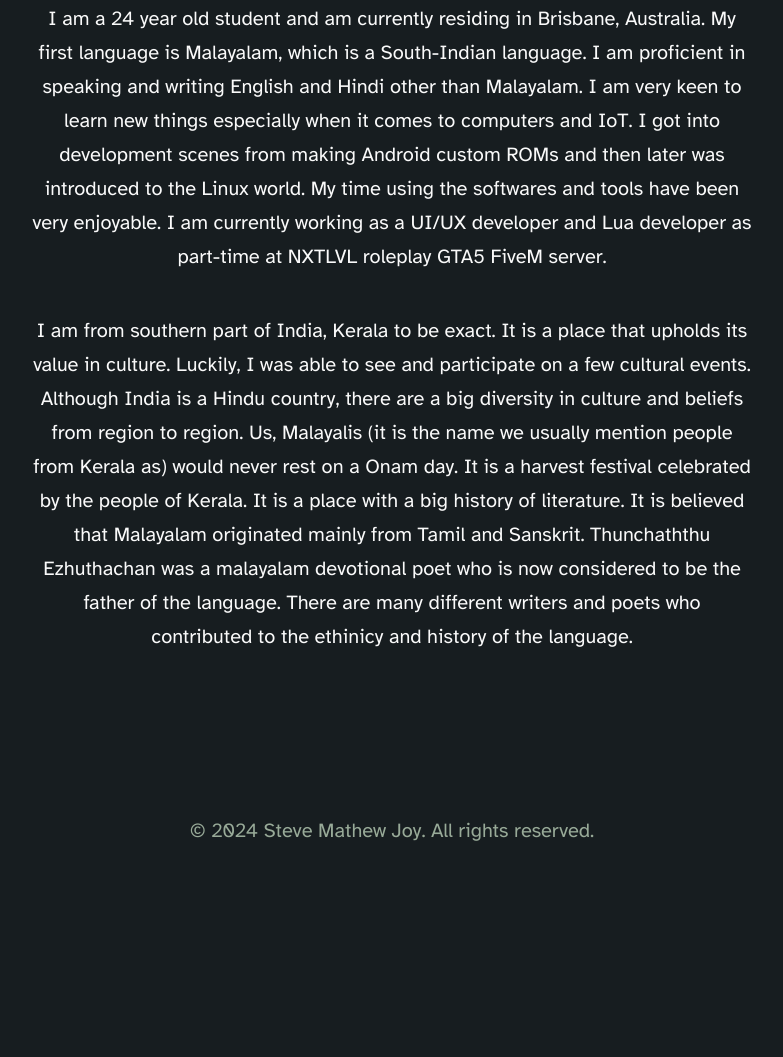
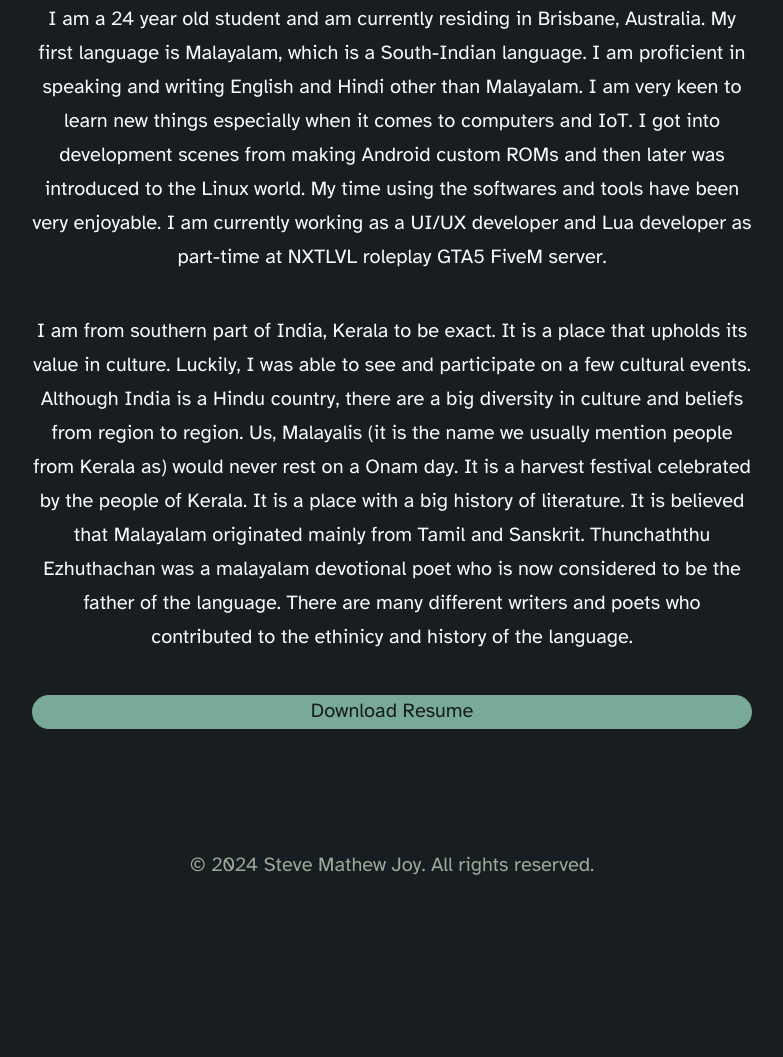
Before and after one commit to RaySlash/rayslash.me, an Astro site: page /about in a window 1280 px wide. Shown: the part 870-1927 px from the top of the page, without its empty margins (248-1031 px from the left). Before the commit the page ends 1893 px from the top, so only its background shows below. Built offline with nearby package versions, Linux system fonts and the light colour scheme; Astro itself is replaced by a stand-in of ours; some icons are missing.

Commit message:
about: add resume download btn

```diff
--- a/src/pages/about.astro
+++ b/src/pages/about.astro
@@ -21,10 +21,23 @@ import Layout from '../layouts/BlogPost.astro';
 		I am from southern part of India, Kerala to be exact.
     It is a place that upholds its value in culture. Luckily, I was able to see and participate on a few cultural events. Although India is a Hindu country, there are a big diversity in culture and beliefs from region to region. Us, Malayalis (it is the name we usually mention people from Kerala as) would never rest on a Onam day. It is a harvest festival celebrated by the people of Kerala. It is a place with a big history of literature. It is believed that Malayalam originated mainly from Tamil and Sanskrit. Thunchaththu Ezhuthachan was a malayalam devotional poet who is now considered to be the father of the language. There are many different writers and poets who contributed to the ethinicy and history of the language.
 	</p>
+  <a class="get-resume" href="https://github.com/RaySlash/RaySlash/blob/main/SteveMathewJoy-Developer.pdf">
+    Download Resume
+  </a>
 </Layout>
 
 <style>
 	p {
 		text-align: center;
 	}
+
+  .get-resume {
+    min-height: 2vh;
+    background-color: var(--accent);
+    text-decoration: none;
+    color: rgb(var(--black));
+    border-radius: 2rem;
+    display: flex;
+    justify-content: center;
+  }
 </style>
```
